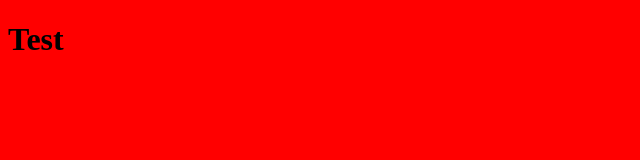
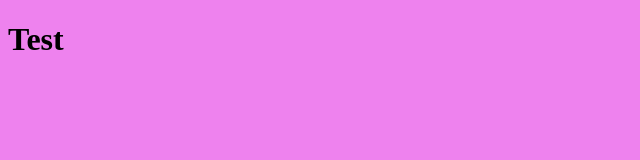
Before and after one commit to AleksandrRevuka/HW, a plain HTML site: page HW_21_web_page/my_page/index.html in a window 1280 px wide. Shown: the whole page, without its empty margins (0-640 px from the left). Drawn offline with Linux system fonts and the light colour scheme.

Commit message:
HW_21_full

```diff
--- a/HW_21_web_page/my_page/css/style.css
+++ b/HW_21_web_page/my_page/css/style.css
@@ -1,3 +1,3 @@
 html {
-    background: red;
+    background-color: violet;
 }
```
